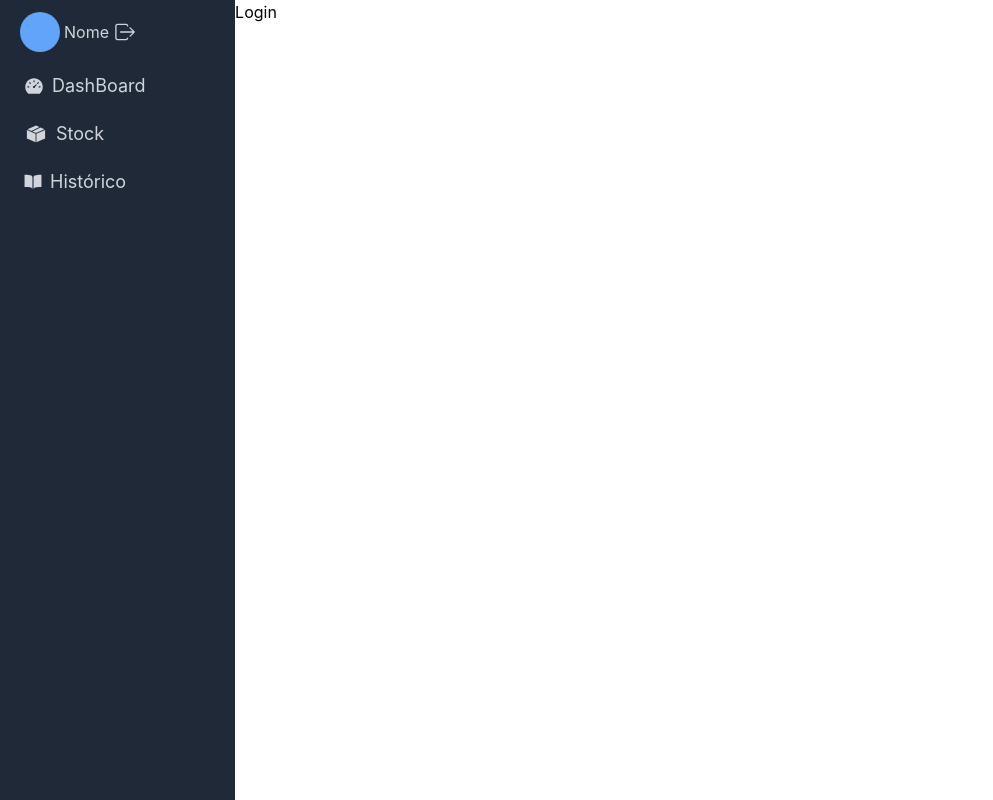
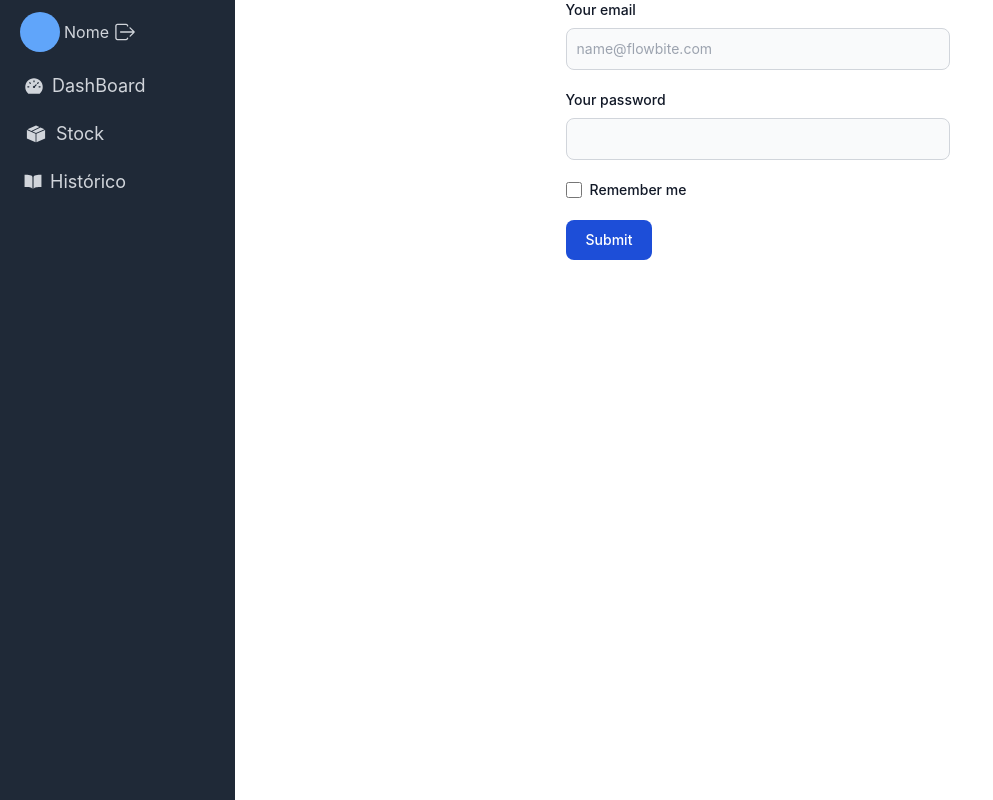
Before and after one commit to joaomiguelabreu/stock-management, a React (Create React App) app in the folder frontend/: page / in a window 1280 px wide. Shown: the whole page, without its empty margins (0-993 px from the left). Built offline with nearby package versions, Linux system fonts and the light colour scheme.

Commit message:
Login_FrontEnd

```diff
--- a/frontend/src/Pages/Login.jsx
+++ b/frontend/src/Pages/Login.jsx
@@ -1,9 +1,64 @@
-import React from 'react'
+import React from "react";
 
 const Login = () => {
   return (
-    <div>Login</div>
-  )
-}
+    <div>
+      <form class="max-w-sm mx-auto">
+        <div class="mb-5">
+          <label
+            for="email"
+            class="block mb-2 text-sm font-medium text-gray-900 dark:text-black"
+          >
+            Your email
+          </label>
+          <input
+            type="email"
+            id="email"
+            class="bg-gray-50 border border-gray-300 text-gray-900 text-sm rounded-lg focus:ring-blue-500 focus:border-blue-500 block w-full p-2.5 dark:border-gray-600 dark:placeholder-gray-400 dark:text-white dark:focus:ring-blue-500 dark:focus:border-blue-500"
+            placeholder="name@flowbite.com"
+            required
+          />
+        </div>
+        <div class="mb-5">
+          <label
+            for="password"
+            class="block mb-2 text-sm font-medium text-gray-900 dark:text-black"
+          >
+            Your password
+          </label>
+          <input
+            type="password"
+            id="password"
+            class="bg-gray-50 border border-gray-300 text-gray-900 text-sm rounded-lg focus:ring-blue-500 focus:border-blue-500 block w-full p-2.5  dark:border-gray-600 dark:placeholder-gray-400 dark:text-white dark:focus:ring-blue-500 dark:focus:border-blue-500"
+            required
+          />
+        </div>
+        <div class="flex items-start mb-5">
+          <div class="flex items-center h-5">
+            <input
+              id="remember"
+              type="checkbox"
+              value=""
+              class="w-4 h-4 border border-gray-300 rounded bg-gray-50 focus:ring-3 focus:ring-blue-300 dark:bg-gray-700 dark:border-gray-600 dark:focus:ring-blue-600 dark:ring-offset-gray-800 dark:focus:ring-offset-gray-800"
+              required
+            />
+          </div>
+          <label
+            for="remember"
+            class="ms-2 text-sm font-medium text-gray-900 dark:text-black"
+          >
+            Remember me
+          </label>
+        </div>
+        <button
+          type="submit"
+          class="text-white bg-blue-700 hover:bg-blue-800 focus:ring-4 focus:outline-none focus:ring-blue-300 font-medium rounded-lg text-sm w-full sm:w-auto px-5 py-2.5 text-center dark:bg-blue-600 dark:hover:bg-blue-700 dark:focus:ring-blue-800"
+        >
+          Submit
+        </button>
+      </form>
+    </div>
+  );
+};
 
-export default Login
+export default Login;
```
